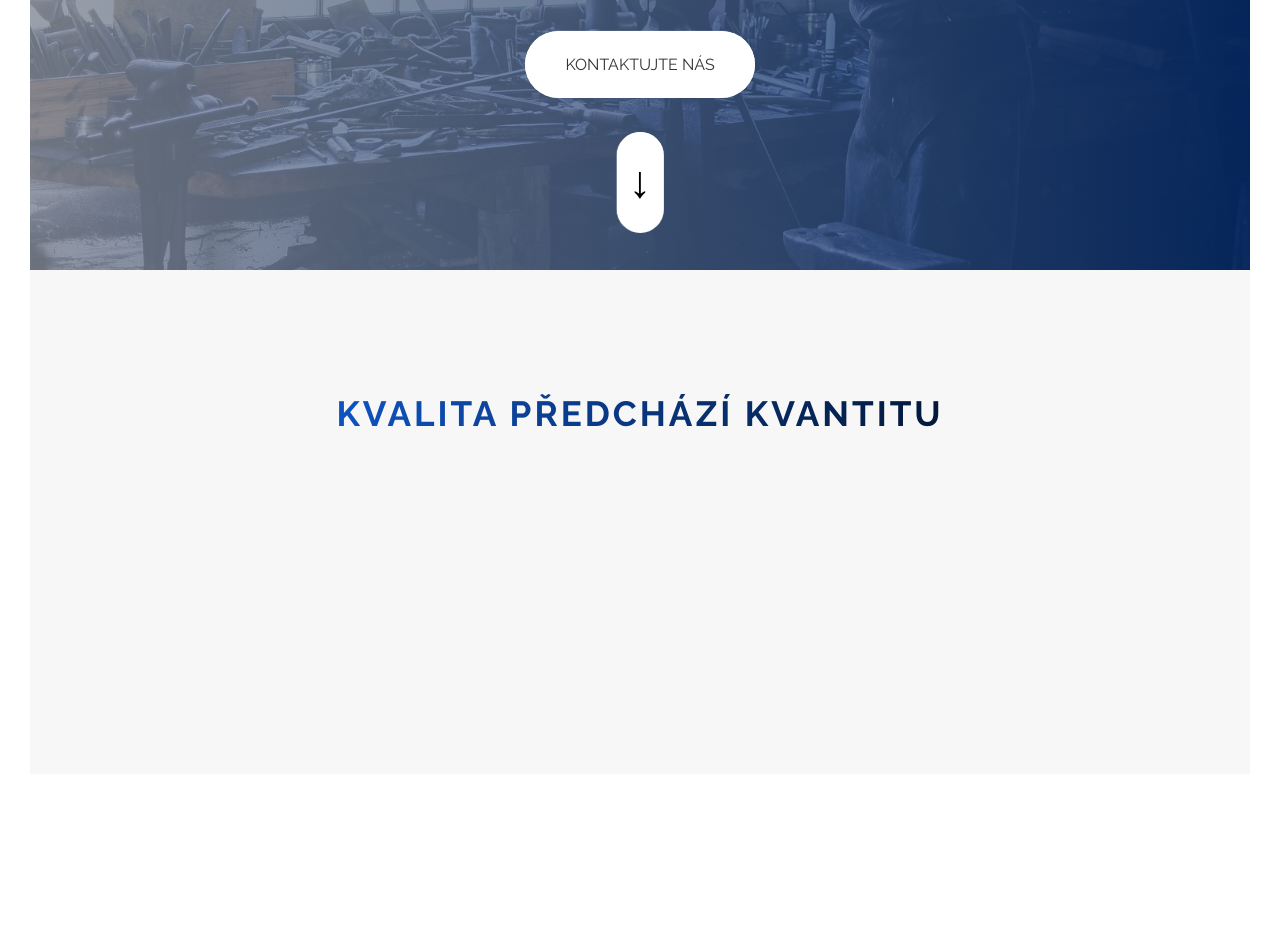
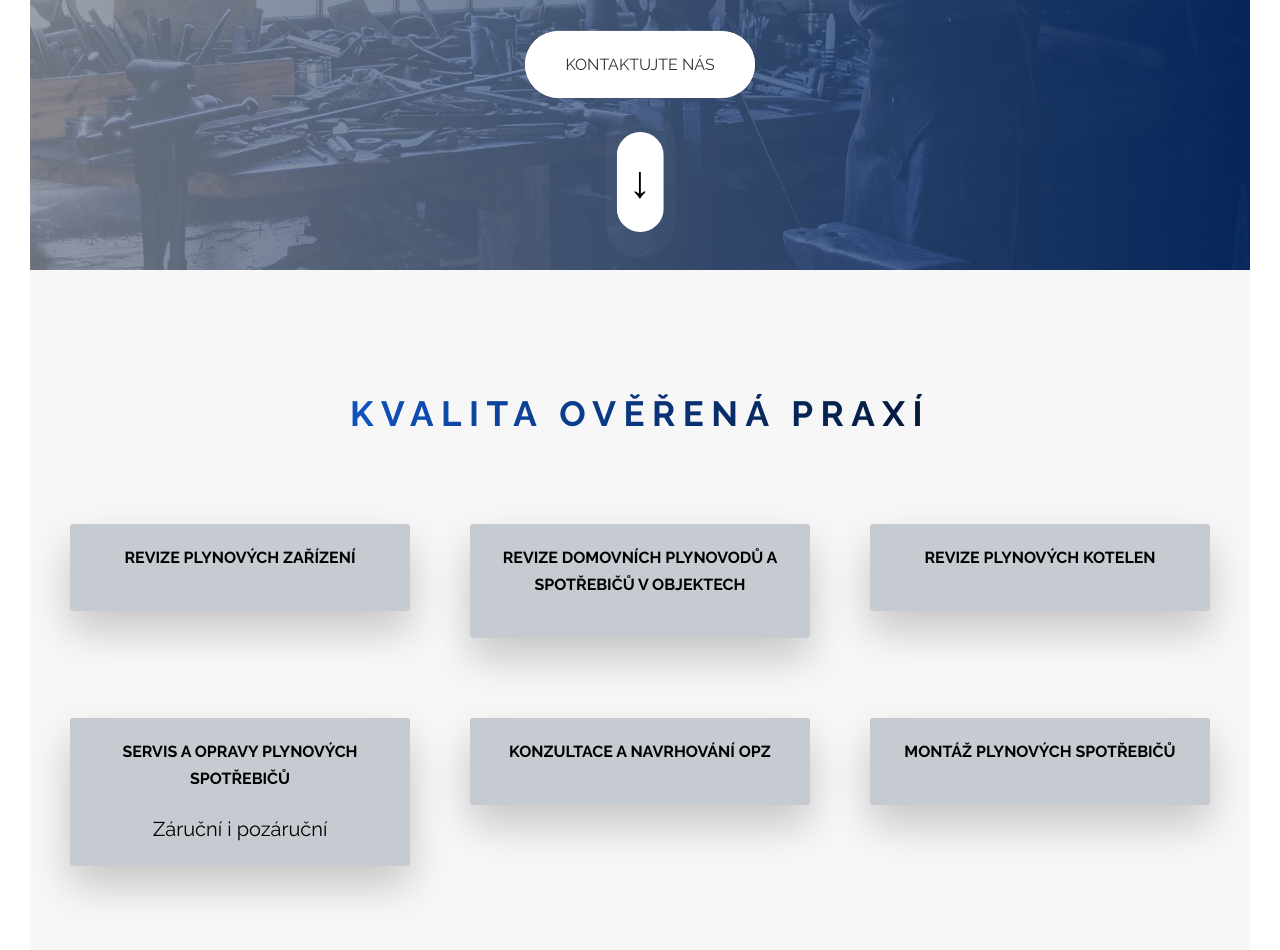
Before and after one commit to jblxo/GaspoServis, a website: page index.html in a window 1280 px wide. Shown: the part 520-1470 px from the top of the page. Before the commit the page ends 1324 px from the top, so only its background shows below. Drawn offline with Linux system fonts and the light colour scheme.

Commit message:
Add Feature Section

```diff
--- a/index.html
+++ b/index.html
@@ -18,13 +18,53 @@
       <a href="#" class="btn btn--animated btn--white">Kontaktujte nás</a>
     </div>
     <div class="arrow-box">
-      <a onclick="scrollToSectionAbout()" href="#section-about" class="arrow arrow--animated">&darr;</a>
+      <a id="arrow" onclick="scrollToSectionAbout()" href="#section-about" class="arrow arrow--animated">&darr;</a>
     </div>
   </header>
   <main>
     <section class="section-about">
       <div class="u-center-text u-margin-bottom-big">
-          <h2 class="heading-secondary">Kvalita předchází kvantitu</h2>
+          <h2 class="heading-secondary">Kvalita ověřená praxí</h2>
+      </div>
+      <div class="row">
+        <div class="col-1-of-3">
+          <div class="feature-box">
+            <h3 class="u-margin-bottom-small heading-tertiary">Revize plynových zařízení</h3>
+            <p class="feature-box__text"></p>
+          </div>
+        </div>
+        <div class="col-1-of-3">
+          <div class="feature-box">
+            <h3 class="u-margin-bottom-small heading-tertiary">Revize domovních plynovodů a spotřebičů v objektech</h3>
+            <p class="feature-box__text"></p>
+          </div>
+        </div>
+        <div class="col-1-of-3">
+          <div class="feature-box">
+            <h3 class="u-margin-bottom-small heading-tertiary">Revize plynových kotelen</h3>
+            <p class="feature-box__text"></p>
+          </div>
+        </div>
+      </div>
+      <div class="row">
+        <div class="col-1-of-3">
+          <div class="feature-box">
+            <h3 class="u-margin-bottom-small heading-tertiary">Servis a opravy plynových spotřebičů</h3>
+            <p class="feature-box__text">Záruční i pozáruční</p>
+          </div>
+        </div>
+        <div class="col-1-of-3">
+          <div class="feature-box">
+            <h3 class="u-margin-bottom-small heading-tertiary">Konzultace a navrhování OPZ</h3>
+            <p class="feature-box__text"></p>
+          </div>
+        </div>
+        <div class="col-1-of-3">
+          <div class="feature-box">
+            <h3 class="u-margin-bottom-small heading-tertiary">Montáž plynových spotřebičů</h3>
+            <p class="feature-box__text"></p>
+          </div>
+        </div>
       </div>
     </section>
   </main>
--- a/sass/base/_typography.scss
+++ b/sass/base/_typography.scss
@@ -34,7 +34,7 @@ body {
   font-weight: 700;
   display: inline-block;
   font-size: 3.5rem;
-  letter-spacing: 3px;
+  letter-spacing: 7.5px;
   background-image: linear-gradient(to right, $color-secondary-light, $color-secondary-dark);
   -webkit-background-clip: text;
   color: transparent;
@@ -45,3 +45,9 @@ body {
     text-shadow: .5rem 1.5rem 2rem rgba($color-black, .2);
   }
 }
+
+.heading-tertiary {
+  text-transform: uppercase;
+  font-weight: 700;
+  font-size: $default-font-size;
+}
--- a/sass/base/_utilities.scss
+++ b/sass/base/_utilities.scss
@@ -5,3 +5,7 @@
 .u-margin-bottom-big {
     margin-bottom: 8rem !important;
 }
+
+.u-margin-bottom-small {
+    margin-bottom: 2rem !important;
+}
--- /dev/null
+++ b/sass/components/_feature-box.scss
@@ -0,0 +1,17 @@
+.feature-box {
+    background-color: rgba($color-secondary-dark, .2);
+    border-radius: 3px;
+    font-size: 2rem;
+    padding: 2rem;
+    text-align: center;
+    box-shadow: 0 2rem 4rem rgba($color-black, .2);
+    transition: transform .3s;
+
+    &__text {
+
+    }
+
+    &:hover {
+        transform: translateY(-1.5rem) scale(1.03);
+    }
+}
--- a/sass/main.scss
+++ b/sass/main.scss
@@ -9,6 +9,7 @@
 
 @import "./components/arrow";
 @import "./components/button";
+@import "./components/feature-box";
 
 @import "./layout/grid";
 @import "./layout/header";
--- a/script.js
+++ b/script.js
@@ -1,7 +1,14 @@
 const scrollToSectionAbout = () => {
     window.scroll({
-        top: 3500,
+        top: 850,
         left: 0,
         behavior: 'smooth'
     });
 }
+
+window.addEventListener('scroll', (e) => {
+    if(window.scrollY >= 500) {
+        return document.querySelector('#arrow').classList.remove('arrow--animated');
+    }
+    return document.querySelector('#arrow').classList.add('arrow--animated');
+})
```
Also changed, not shown: css/style.css.
